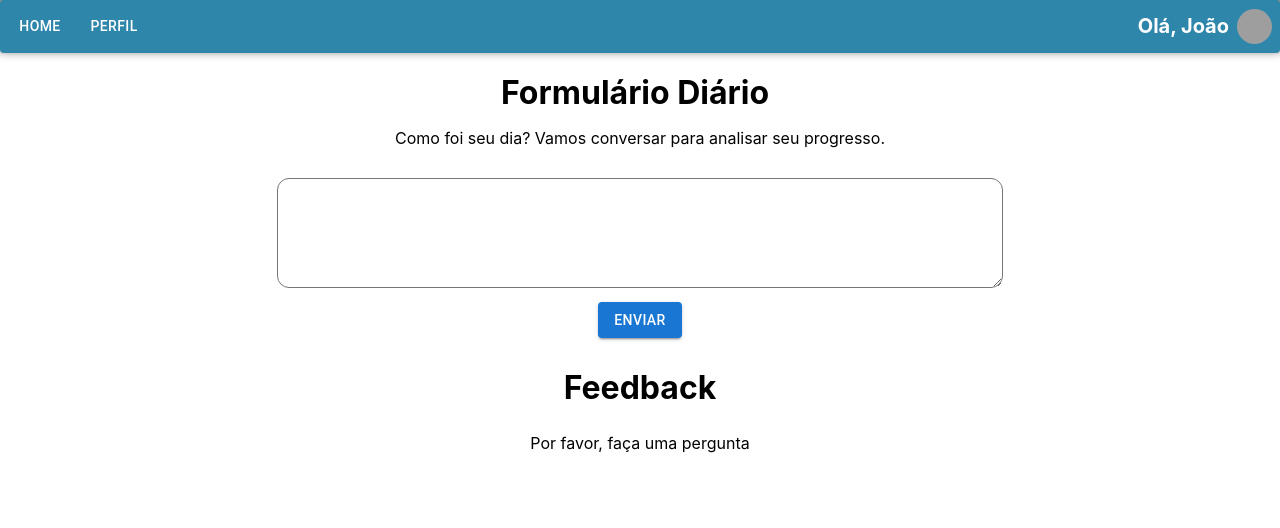
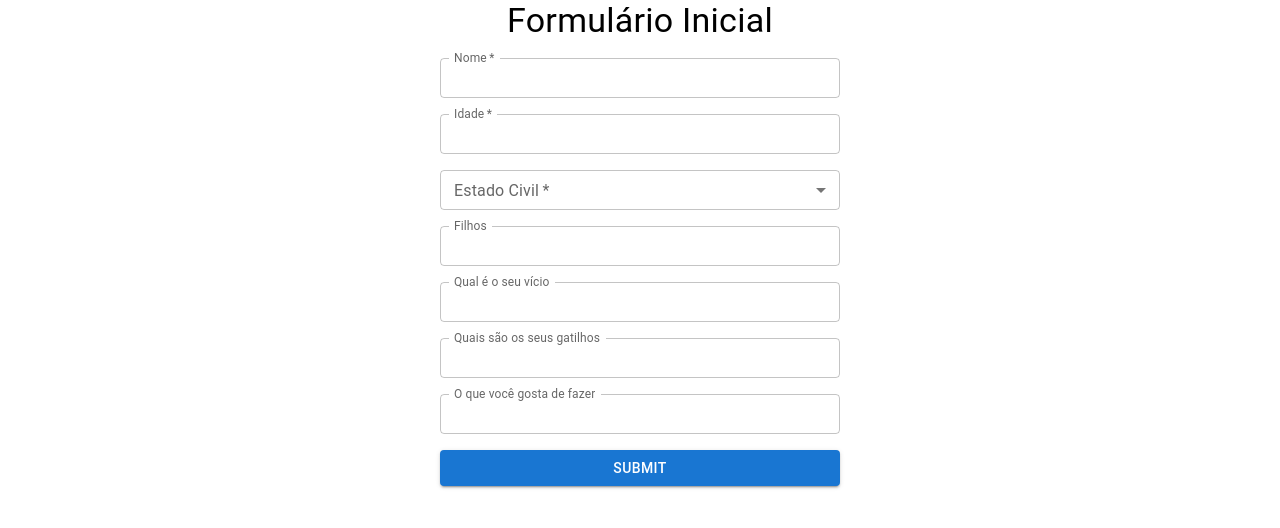
Before and after one commit to Hackatona-AGES-2023/Mellos2, a React (Create React App) app in the folder mellos-ai/: page / in a window 1280 px wide. Shown: the top 528 px of the page. Built offline with nearby package versions, Linux system fonts and the light colour scheme; grey boxes are pictures that could not be loaded.

Commit message:
tudo funcionando

```diff
--- a/mellos-ai/package.json
+++ b/mellos-ai/package.json
@@ -11,6 +11,7 @@
     "@testing-library/user-event": "^13.5.0",
     "react": "^18.2.0",
     "react-dom": "^18.2.0",
+    "react-router-dom": "^6.11.2",
     "react-scripts": "5.0.1",
     "web-vitals": "^2.1.4"
   },
--- /dev/null
+++ b/mellos-ai/src/App.js
@@ -0,0 +1,11 @@
+import AppRoutes from "./routes/routes";
+
+function App() {
+  return (
+    <div className="App">
+      <AppRoutes />
+    </div>
+  );
+}
+
+export default App;
--- a/mellos-ai/src/index.js
+++ b/mellos-ai/src/index.js
@@ -1,17 +1,14 @@
-import React from 'react';
-import ReactDOM from 'react-dom/client';
-import './index.css';
-import DailyForm from './pages/DailyForm/DailyForm';
-import reportWebVitals from './reportWebVitals';
+import React from "react";
+import ReactDOM from "react-dom/client";
+import "./index.css";
+import reportWebVitals from "./reportWebVitals";
+import App from "./App";
 
-const root = ReactDOM.createRoot(document.getElementById('root'));
+const root = ReactDOM.createRoot(document.getElementById("root"));
 root.render(
   <React.StrictMode>
-    <DailyForm />
+    <App />
   </React.StrictMode>
 );
 
-// If you want to start measuring performance in your app, pass a function
-// to log results (for example: reportWebVitals(console.log))
-// or send to an analytics endpoint. Learn more: https://bit.ly/CRA-vitals
 reportWebVitals();
--- /dev/null
+++ b/mellos-ai/src/pages/InitialForm/InitialForm.js
@@ -0,0 +1,225 @@
+import React, { useState } from "react";
+import { useNavigate } from "react-router";
+import {
+  Typography,
+  TextField,
+  Button,
+  FormControl,
+  InputLabel,
+  Select,
+  MenuItem,
+  Modal,
+  Box,
+  Avatar,
+} from "@mui/material";
+
+function InitialForm() {
+  const [formData, setFormData] = useState({
+    nome: "",
+    idade: "",
+    estadoCivil: "",
+    filhos: "",
+    vicio: "",
+    gatilhos: "",
+    hobbies: "",
+  });
+
+  const [modalOpen, setModalOpen] = useState(false);
+
+  const handleChange = (event) => {
+    setFormData({
+      ...formData,
+      [event.target.name]: event.target.value,
+    });
+  };
+
+  const handleSubmit = (event) => {
+    event.preventDefault();
+    setModalOpen(true);
+  };
+
+  const navigate = useNavigate();
+
+  const handleModalClose = () => {
+    setModalOpen(false);
+    navigate("/dailyForm");
+  };
+
+  return (
+    <div
+      style={{ display: "flex", flexDirection: "column", alignItems: "center" }}
+      className="mainWrapper"
+    >
+      <Typography variant="h4" component="h1" style={{ marginBottom: "1rem" }}>
+        Formulário Inicial
+      </Typography>
+
+      <form
+        onSubmit={handleSubmit}
+        style={{
+          display: "flex",
+          flexDirection: "column",
+          gap: "1rem",
+          width: "400px",
+        }}
+      >
+        <TextField
+          name="nome"
+          label="Nome"
+          value={formData.nome}
+          onChange={handleChange}
+          required
+          fullWidth
+          variant="outlined"
+          size="small"
+          InputLabelProps={{ shrink: true }}
+        />
+
+        <TextField
+          name="idade"
+          label="Idade"
+          value={formData.idade}
+          onChange={handleChange}
+          type="number"
+          required
+          fullWidth
+          variant="outlined"
+          size="small"
+          InputLabelProps={{ shrink: true }}
+        />
+
+        <FormControl required fullWidth variant="outlined" size="small">
+          <InputLabel>Estado Civil</InputLabel>
+          <Select
+            name="estadoCivil"
+            value={formData.estadoCivil}
+            onChange={handleChange}
+            label="Estado Civil"
+          >
+            <MenuItem value="solteiro">Solteiro</MenuItem>
+            <MenuItem value="casado">Casado</MenuItem>
+            <MenuItem value="divorciado">Divorciado</MenuItem>
+            <MenuItem value="viuvo">Viúvo</MenuItem>
+          </Select>
+        </FormControl>
+
+        <TextField
+          name="filhos"
+          label="Filhos"
+          value={formData.filhos}
+          onChange={handleChange}
+          type="number"
+          fullWidth
+          variant="outlined"
+          size="small"
+          InputLabelProps={{ shrink: true }}
+        />
+
+        <TextField
+          name="vicio"
+          label="Qual é o seu vício"
+          value={formData.vicio}
+          onChange={handleChange}
+          multiline
+          fullWidth
+          variant="outlined"
+          size="small"
+          InputLabelProps={{ shrink: true }}
+        />
+
+        <TextField
+          name="gatilhos"
+          label="Quais são os seus gatilhos"
+          value={formData.gatilhos}
+          onChange={handleChange}
+          multiline
+          fullWidth
+          variant="outlined"
+          size="small"
+          InputLabelProps={{ shrink: true }}
+        />
+
+        <TextField
+          name="hobbies"
+          label="O que você gosta de fazer"
+          value={formData.hobbies}
+          onChange={handleChange}
+          multiline
+          fullWidth
+          variant="outlined"
+          size="small"
+          InputLabelProps={{ shrink: true }}
+        />
+
+        <Button type="submit" variant="contained" color="primary">
+          Submit
+        </Button>
+
+        <Modal
+          open={modalOpen}
+          onClose={handleModalClose}
+          aria-labelledby="modal-title"
+          aria-describedby="modal-description"
+        >
+          <Box
+            sx={{
+              position: "absolute",
+              top: "50%",
+              left: "50%",
+              transform: "translate(-50%, -50%)",
+              bgcolor: "white",
+              p: 4,
+              maxWidth: 500,
+              width: "100%",
+              boxShadow: "0 4px 8px rgba(0, 0, 0, 0.1)",
+              borderRadius: 4,
+            }}
+          >
+            <div
+              style={{
+                display: "flex",
+                justifyContent: "center",
+                marginBottom: "1rem",
+              }}
+            >
+              <Avatar
+                src="https://cdn-icons-png.flaticon.com/512/607/607451.png?w=1060&t=st=1685191130~exp=1685191730~hmac=2248c080586a1ea0dad86a53d8fe5c77fd990196654bde8a116fc6f999d2fabb"
+                alt="Avatar"
+                style={{ width: 60, height: 60, marginRight: "3.5rem" }}
+              />
+              <Typography
+                variant="h5"
+                component="h2"
+                id="modal-title"
+                align="center"
+                style={{
+                  display: "flex",
+                  justifyContent: "center",
+                  alignItems: "center",
+                  height: "100%",
+                  marginTop: "18px",
+                }}
+              >
+                Sponsor Encontrado!
+              </Typography>
+              <Avatar
+                src="https://cdn-icons-png.flaticon.com/512/219/219983.png?w=1060&t=st=1685191167~exp=1685191767~hmac=5176d5e8853edf6891d98b1802f5d9f4f1947f4dbf7bfce8e690800e39fba4a7"
+                alt="Avatar"
+                style={{ width: 60, height: 60, marginLeft: "3.5rem" }}
+              />
+            </div>
+            <Button
+              variant="contained"
+              color="primary"
+              onClick={handleModalClose}
+            >
+              Close
+            </Button>
+          </Box>
+        </Modal>
+      </form>
+    </div>
+  );
+}
+
+export default InitialForm;
--- /dev/null
+++ b/mellos-ai/src/routes/routes.js
@@ -0,0 +1,16 @@
+import { Routes, Route, BrowserRouter } from "react-router-dom";
+import DailyForm from "../pages/DailyForm/DailyForm";
+import InitialForm from "../pages/InitialForm/InitialForm";
+
+function AppRoutes() {
+  return (
+    <BrowserRouter>
+      <Routes>
+        <Route path="/" element={<InitialForm />} />
+        <Route path="/dailyForm" element={<DailyForm />} />
+      </Routes>
+    </BrowserRouter>
+  );
+}
+
+export default AppRoutes;
```
Also changed, not shown: mellos-ai/src/routes/AppRoutes.js (deleted), 2 other files (tests, documents, lock files or other folders).
